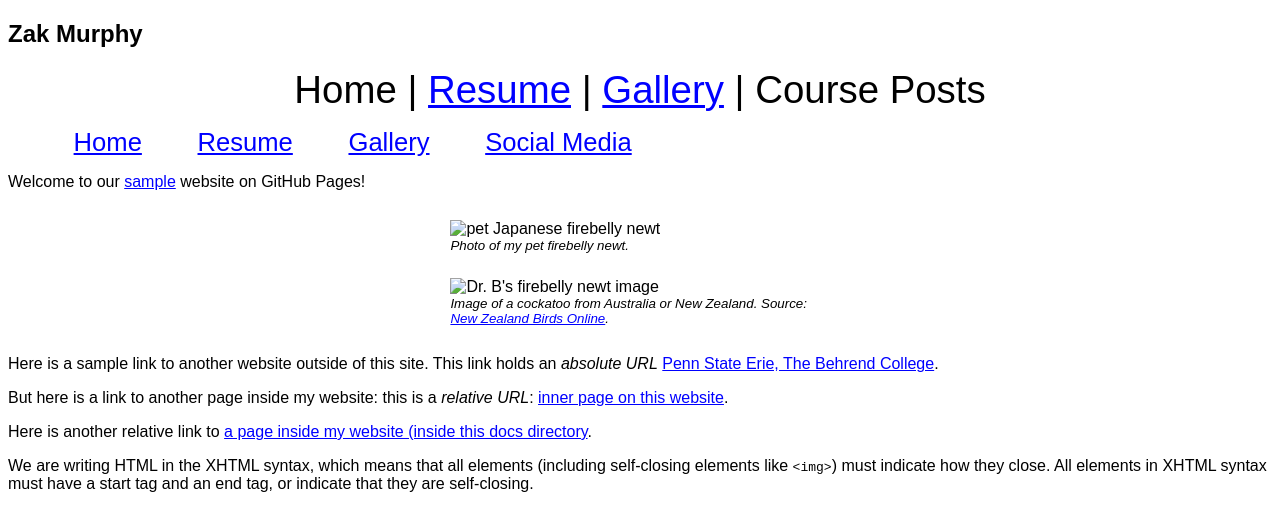
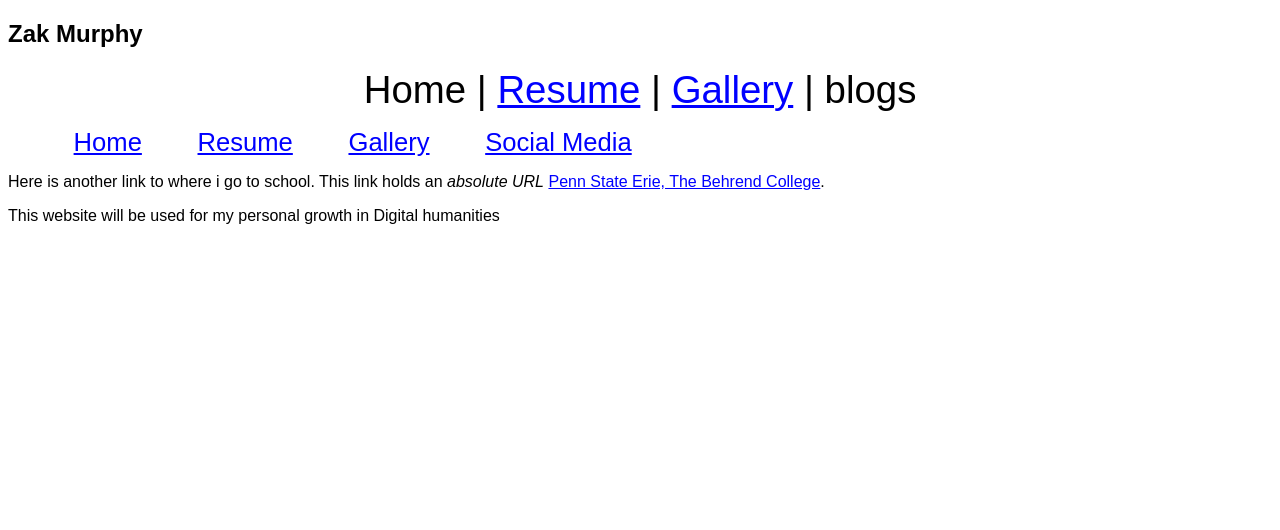
Before and after one commit to ZakMurphy191/digit, a plain HTML site: page docs/index.html in a window 1280 px wide. Drawn offline with Linux system fonts and the light colour scheme.

Commit message:
Update index.html

```diff
--- a/docs/index.html
+++ b/docs/index.html
@@ -13,16 +13,14 @@
     </head>
     <body>
 
-        <!--ebb: Here is where the code for the visible display of a website appears! -->
+
         <section>
             <h1>Zak Murphy</h1>
             <!--2021-02-16 ebb: Site Navigation Menu Code A: Super Simple. We are wrapping some text in a <div> element to use it for styling as a block-level element.-->
-            <nav class="menuA">Home  |  <a href="resume.html">Resume</a>  |  <a href="gallery.html">Gallery</a>  |  Course Posts</nav>
+            <nav class="menuA">Home  |  <a href="resume.html">Resume</a>  |  <a href="gallery.html">Gallery</a>  |  blogs</nav>
 
 
-            <!--ebb: Site Navigation Menu Code B: You can decide if you want this to be a horizontal or vertical arrangement, and make the bullets disappear using CSS.
-     See https://www.w3schools.com/css/css_navbar.asp
-      -->
+
             <nav>
                 <ul class="menuB"><li><a href="index.html">Home</a></li>
                     <li><a href="resume.html">Resume</a></li>
@@ -31,24 +29,8 @@
                 </ul>
             </nav>
 
-            <p>Welcome to our <a href="sampleXHTML.html">sample</a> website on GitHub Pages!</p>
-
-            <figure class="photoGallery">
-                <img class="photo" src="images/littleNewt.jpg" alt="pet Japanese firebelly newt"/>
-                <figcaption>Photo of my pet firebelly newt.</figcaption>
-            </figure>
-
-            <figure>
-                <img src="images/cockatoo.jpg" alt="Dr. B's firebelly newt image"/>
-                <figcaption>Image of a cockatoo from Australia or New Zealand. Source:<a href="http://nzbirdsonline.org.nz/species/sulphur-crested-cockatoo"> New Zealand Birds Online</a>.  </figcaption>
-            </figure>
-
-
-            <p>Here is a sample link to another website outside of this site. This link holds an <dfn>absolute URL</dfn> <a href="https://behrend.psu.edu/">Penn State Erie, The Behrend College</a>.</p>
-            <p>But here is a link to another page inside my website: this is a <dfn>relative URL</dfn>:  <a href="innerPage.html">inner page on this website</a>.</p>
-            <p>Here is another relative link to <a href="sampleXHTML.html">a page inside my website (inside this docs directory</a>.</p>
-            <p>We are writing HTML in the XHTML syntax, which means that all elements (including self-closing elements like <code>&lt;img&gt;</code>) must indicate how they close.
-                All elements in XHTML syntax must have a start tag and an end tag, or indicate that they are self-closing.
+            <p>Here is another link to where i go to school. This link holds an <dfn>absolute URL</dfn> <a href="https://behrend.psu.edu/">Penn State Erie, The Behrend College</a>.</p>
+            <p>This website will be used for my personal growth in Digital humanities
             </p>
     </body>
 </html>
```
